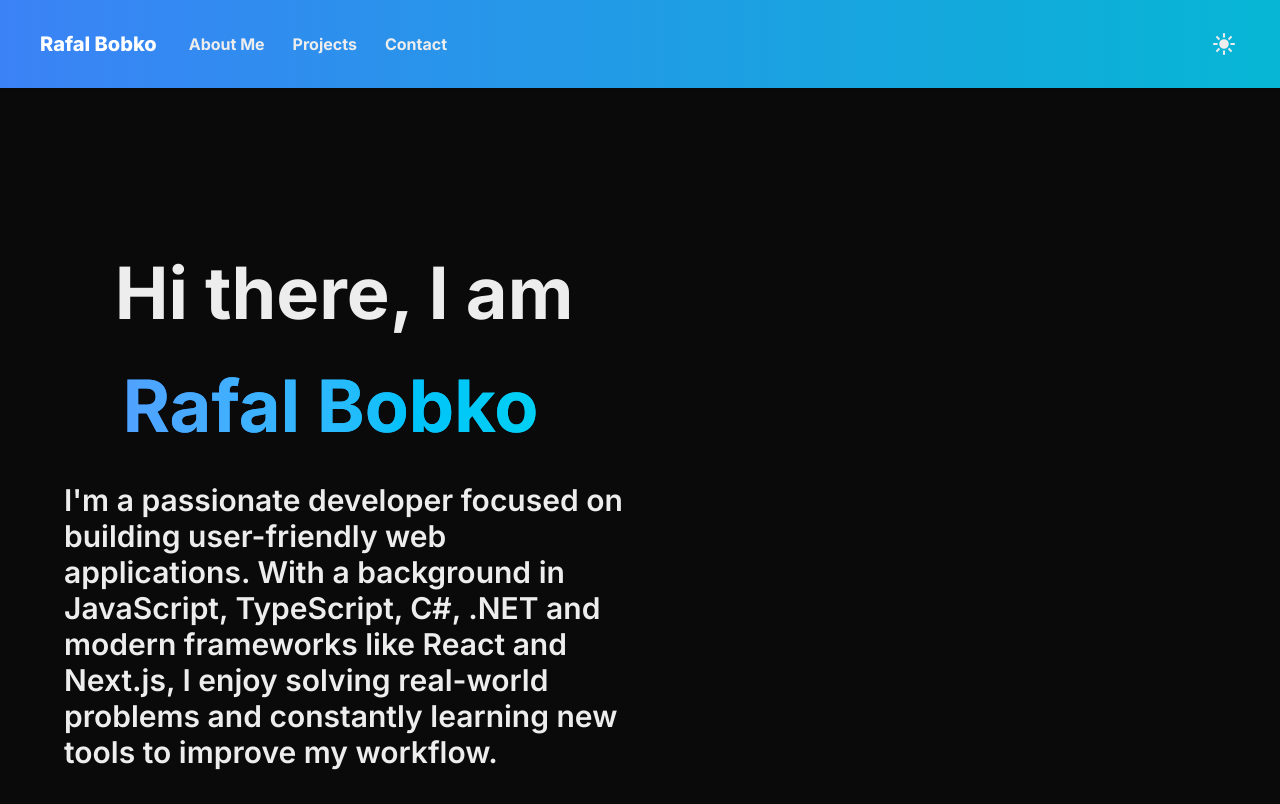
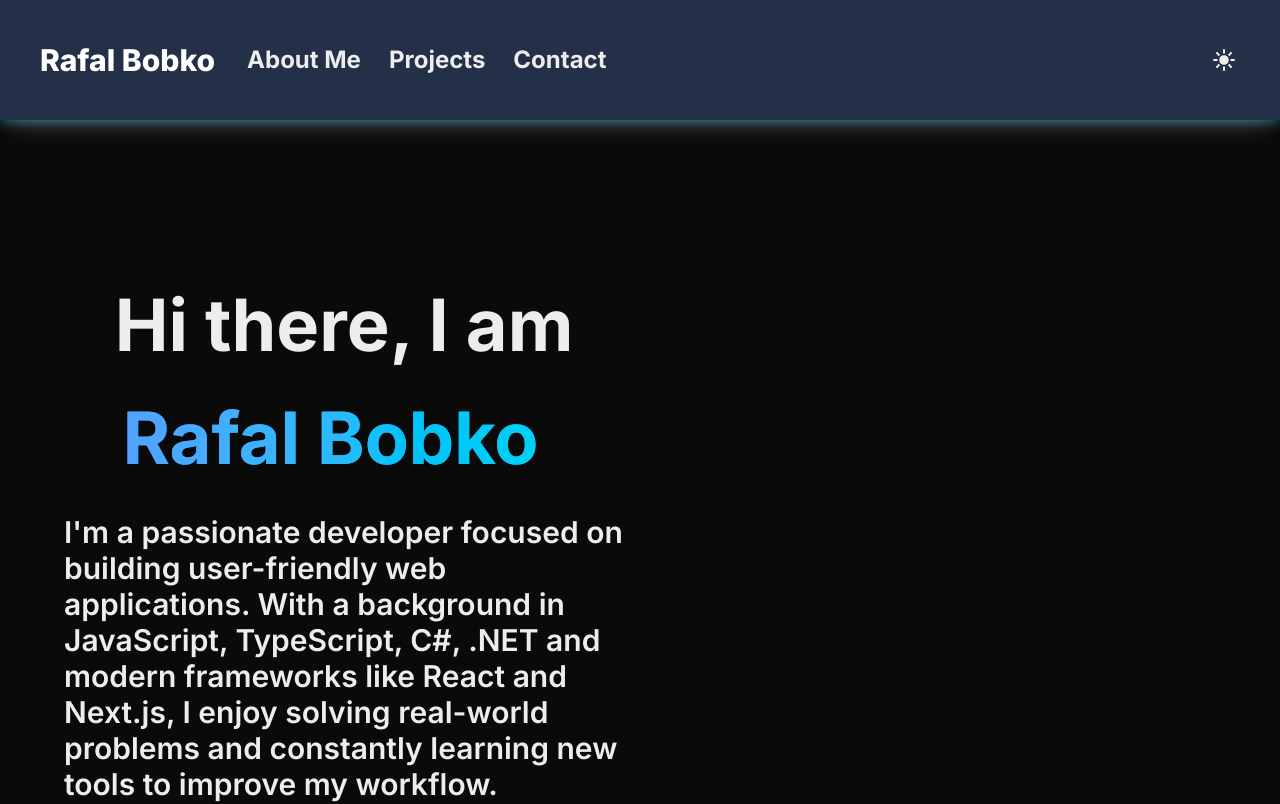
Before and after one commit to sabaudianin/portfoliodev, a Next.js app: page / in a window 1280 px wide. Shown: the top 804 px of the page. Built offline with nearby package versions, Linux system fonts and the light colour scheme; no server answers; a web font is replaced by a local one.

Commit message:
navbar refactored-mobile menu, display,font-size

```diff
--- a/src/layouts/Header/MenuDesktop/MenuDesktop.tsx
+++ b/src/layouts/Header/MenuDesktop/MenuDesktop.tsx
@@ -8,7 +8,7 @@ export const MenuDesktop = () => {
   const pathname = usePathname();
 
   return (
-    <ul className="flex items-center gap-1">
+    <ul className="flex items-center gap-1 text-2xl">
       {Links.map((link) => {
         const active =
           pathname === link.url || pathname.startsWith(`${link.url}/`);
@@ -17,7 +17,7 @@ export const MenuDesktop = () => {
             <Link
               href={link.url}
               aria-current={active ? "page" : undefined}
-              className={`inline-flex items-center rounded-md px-3 py-2 font-bold text-sm md:text-base  transition hover:scale-[1.03] hover:text-white  ${
+              className={`inline-flex items-center rounded-md px-3 py-2 font-bold  transition hover:scale-[1.03] hover:text-white  ${
                 active ? "bg-white/15 text-black" : ""
               }`}
             >
--- a/src/layouts/Header/MenuHamburger/MenuHamburger.tsx
+++ b/src/layouts/Header/MenuHamburger/MenuHamburger.tsx
@@ -12,7 +12,7 @@ export const MenuHamburger: React.FC = () => {
   const toggleMenu = () => setIsOpen((prev) => !prev);
 
   return (
-    <div className="relative sm:hidden">
+    <div className="sm:hidden">
       <button
         type="button"
         className=" z-20 inline-flex items-center justify-center rounded-md p-2 hover:scale-105 font-extrabold"
@@ -28,16 +28,16 @@ export const MenuHamburger: React.FC = () => {
       {isOpen && (
         <nav
           id="mobile-menu"
-          className="absolute top-16 -right-4 glass shadow-lg transition-opacity duration-200 ease-in-out rounded-xl px-8"
+          className="absolute right-0 top-22 w-1/2 glass shadow-lg transition-opacity duration-200 ease-in-out rounded-xl px-8"
           role="menu"
           aria-label="Mobile navigation"
         >
-          <ul className="flex flex-col space-y-1  py-3">
+          <ul className="flex flex-col space-y-1 py-3 text-center text-xl">
             {Links.map((link) => (
               <li key={link.id}>
                 <Link
                   href={link.url}
-                  className="block whitespace-nowrap  px-3 py-2 text-base font-bold hover:bg-gray-700 transition"
+                  className="block whitespace-nowrap px-3 py-2 font-extrabold transition"
                   onClick={() => setIsOpen(false)}
                 >
                   {link.title}
--- a/src/layouts/Header/Navbar/Navbar.tsx
+++ b/src/layouts/Header/Navbar/Navbar.tsx
@@ -7,8 +7,8 @@ import ThemeToggle from "../../../components/ThemeToggle/ThemeToggle";
 
 export const Navbar = () => {
   return (
-    <header className="sticky top-0 z-50 shadow-sm">
-      <div className="bg-primary-gradient">
+    <header className="sticky top-0 z-50 shadow-cyan-glow">
+      <div className="glass relative lg:py-4">
         {/* Skip link dla dostępności */}
         <a
           href="#main"
@@ -25,7 +25,7 @@ export const Navbar = () => {
             <div className="flex flex-1 items-center gap-3">
               <Link
                 href="/"
-                className="inline-flex items-center rounded-md px-2 text-xl font-extrabold text-white focus-visible:outline-none focus-visible:ring-2 focus-visible:ring-white/90 focus-visible:ring-offset-2 focus-visible:ring-offset-cyan-500 animate-fade-in animate-blur-in"
+                className="inline-flex items-center rounded-md px-2 text-xl lg:text-3xl font-extrabold text-white focus-visible:outline-none focus-visible:ring-2 focus-visible:ring-white/90 focus-visible:ring-offset-2 focus-visible:ring-offset-cyan-500 animate-fade-in animate-blur-in"
               >
                 Rafal Bobko
               </Link>
--- a/src/styles/globals.css
+++ b/src/styles/globals.css
@@ -20,8 +20,8 @@ html.dark {
 }
 
 html.dark .glass {
-  background: rgba(255, 255, 255, 0.05);
-  border-color: rgba(255, 255, 255, 0.1);
+  background: rgba(57, 81, 123, 0.545);
+
   box-shadow: 0 10px 25px -10px rgba(247, 246, 246, 0.35);
 }
 
@@ -107,11 +107,10 @@ body {
 
 /* Effects UI */
 .glass {
-  background: rgba(255, 255, 255, 0.1);
+  background: var(--gradient-primary-glass);
   -webkit-backdrop-filter: blur(12px) saturate(120%);
   backdrop-filter: blur(12px) saturate(120%);
   box-shadow: 0 10px 25px -10px rgba(0, 0, 0, 0.35);
-  border: 2px solid rgba(255, 255, 255, 0.15);
 }
 
 @media (prefers-reduced-motion: reduce) {
--- a/src/styles/tokens.css
+++ b/src/styles/tokens.css
@@ -10,6 +10,12 @@
     var(--color-primary-from),
     var(--color-primary-to)
   );
+
+  --gradient-primary-glass: linear-gradient(
+    to right,
+    color-mix(in oklab, var(--color-primary-from) 80%, transparent),
+    color-mix(in oklab, var(--color-primary-to) 80%, transparent)
+  );
   /* Fonty */
   --font-sans: var(--font-inter), ui-sans-serif, system-ui, -apple-system,
     "Segoe UI", Roboto, "Helvetica Neue", Arial, "Noto Sans";
```
